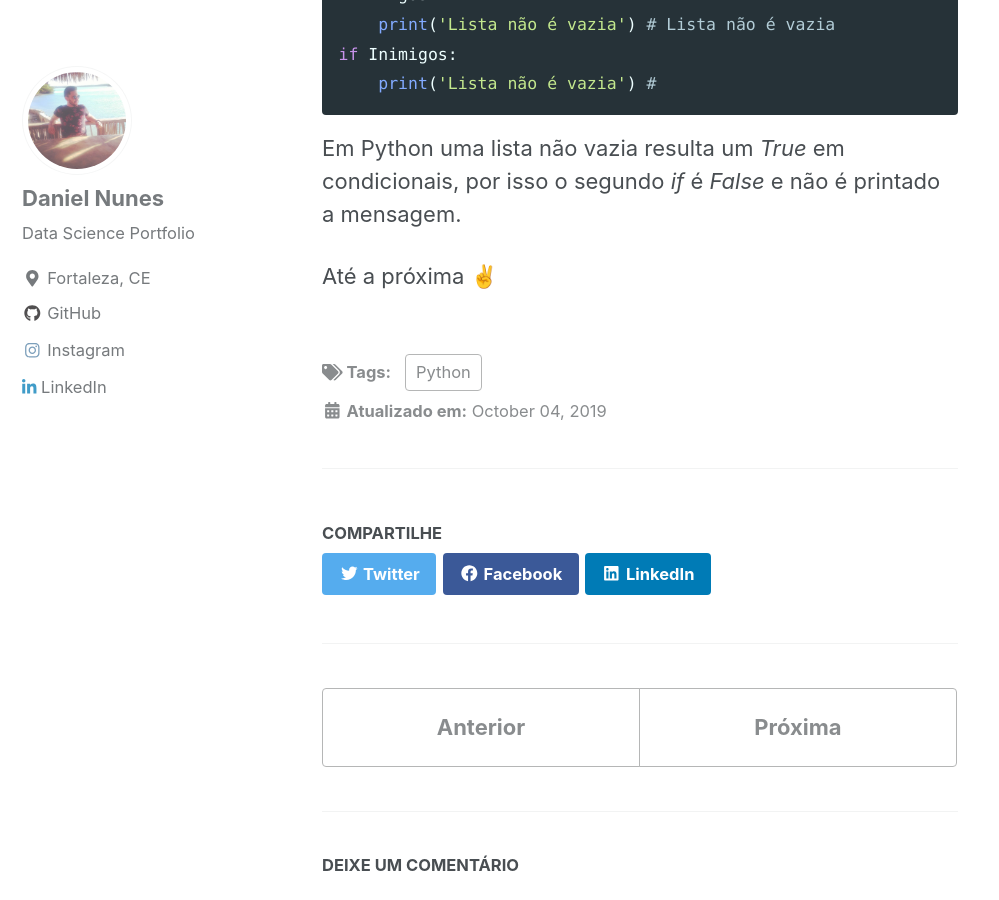
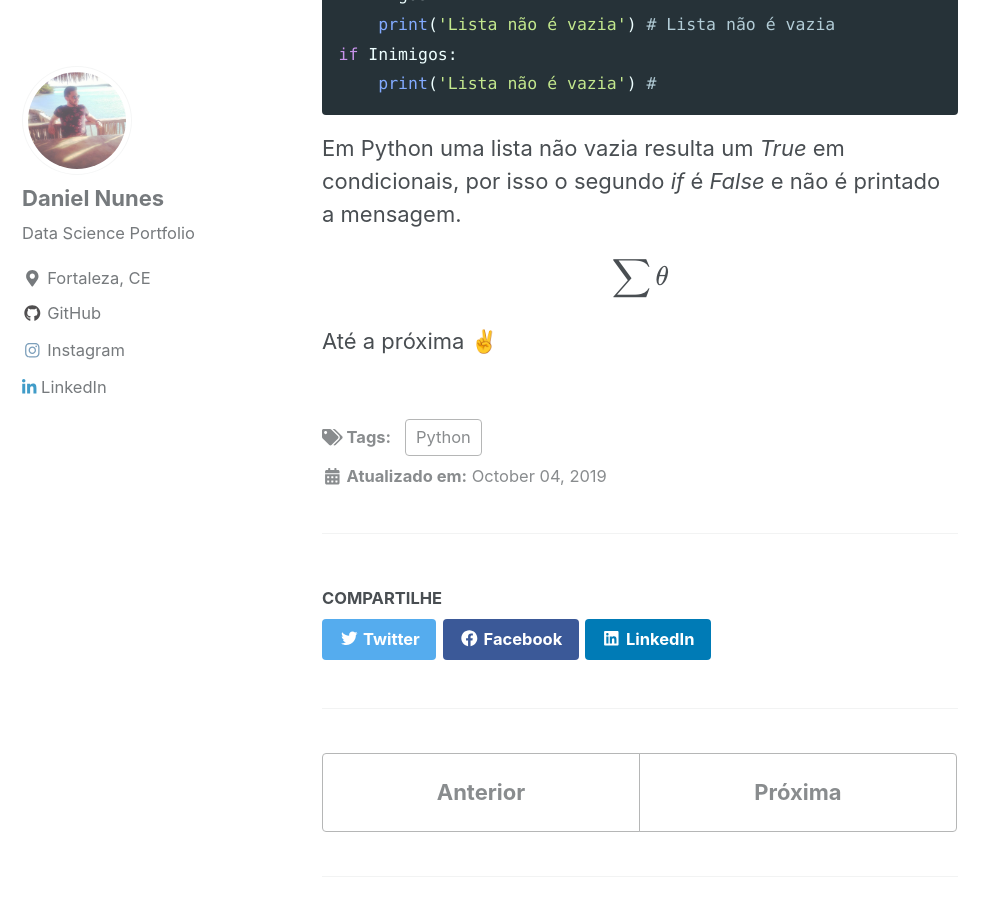
Before and after one commit to danielmnunes/danielmnunes.github.io, a Jekyll site: the page built from _posts/2019-10-04-lista-vazia.md, in a window 1280 px wide and 900 px high, scrolled down 928 px. Shown: the whole window, without its empty margins (0-999 px from the left). Built offline with Jekyll 4.4.1, drawn with Linux system fonts in a browser that asks for light colours; cached includes are drawn as plain includes; nearby versions of some CDN libraries; emoji names are drawn with the system emoji font; library files that are not in the unit come from our copies; formulas are drawn with MathJax 3; comment, search, counter and statistics services are not loaded.

Commit message:
Teste latex

```diff
--- a/_posts/2019-10-04-lista-vazia.md
+++ b/_posts/2019-10-04-lista-vazia.md
@@ -62,4 +62,6 @@ Em Python uma lista não vazia resulta um *True* em condicionais, por isso o seg
 \end{algorithm}
 " %}
 
+$$ \sum \theta $$
+
 Até a próxima :v:
```
